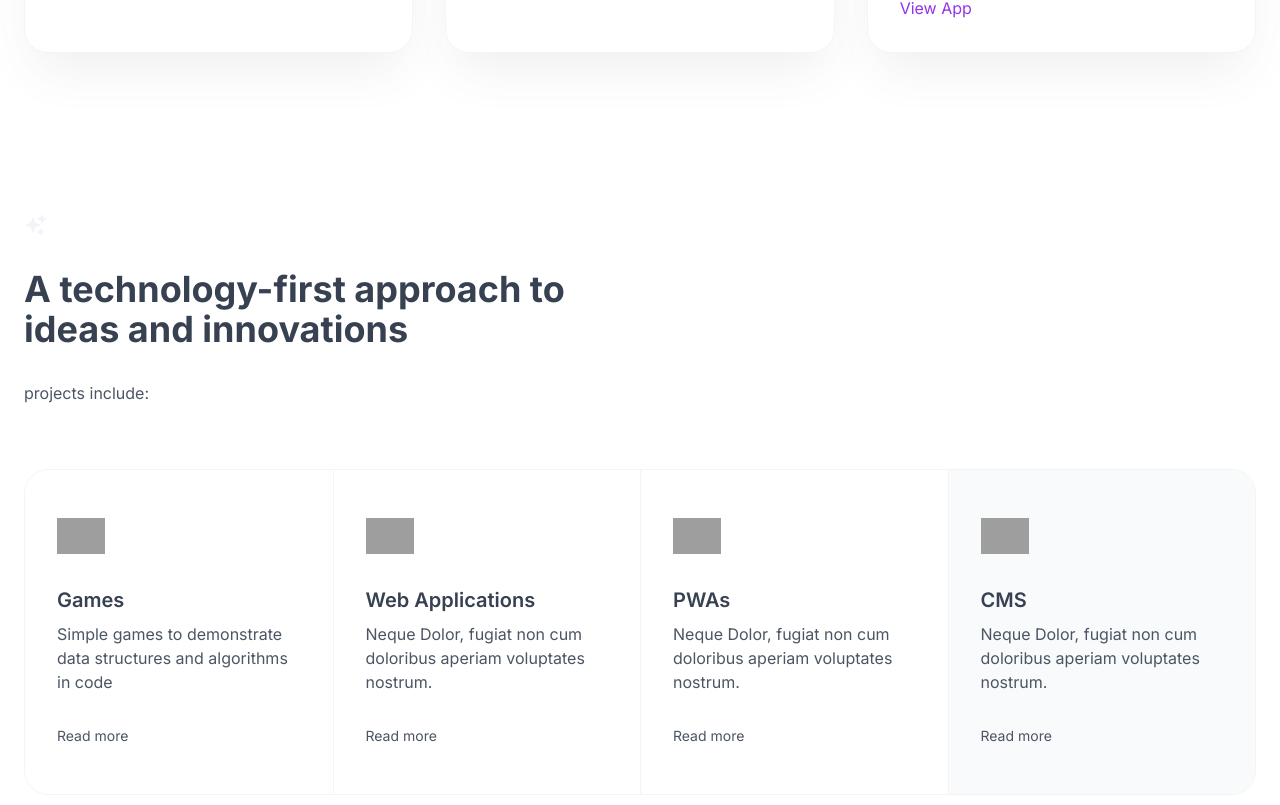
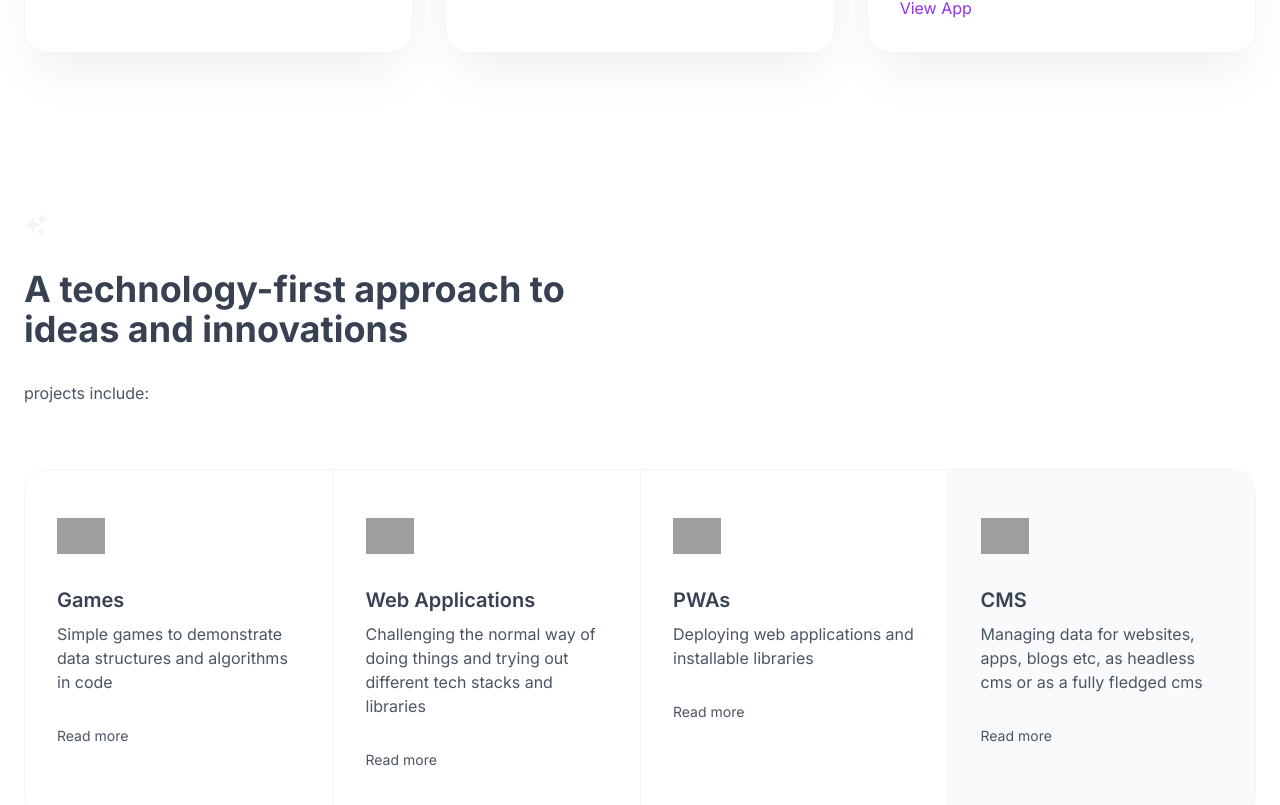
Before and after one commit to felixivance/nextjs-playground, a Next.js app: page / in a window 1280 px wide. Shown: the part 1423-2228 px from the top of the page. Built offline with nearby package versions, Linux system fonts and the light colour scheme; grey boxes are pictures that could not be loaded.

Commit message:
bug fix on deployment

```diff
--- a/app/recipe-app/page.tsx
+++ b/app/recipe-app/page.tsx
@@ -13,7 +13,7 @@ import React, { useState } from "react";
 const RecipePage = () => {
   const [searchTerm, setSearchTerm] = useState("");
 
-  const [recipeList, setRecipeList] = useState<Recipe[]>(recipes);
+  const [recipeList, setRecipeList] = useState<Recipe[]>(RecipesList);
 
   const [newRecipeModal, setNewRecipeModal] = useState(false);
   const [title, setTitle] = useState("");
@@ -24,7 +24,7 @@ const RecipePage = () => {
   const [activeRecipe, setActiveRecipe] = useState<number>(-1);
 
   const search = () => {
-    const filteredRecipes = recipes.filter((recipe: Recipe) =>
+    const filteredRecipes = RecipesList.filter((recipe: Recipe) =>
       [recipe.title, recipe.description, ...recipe.ingredients].some((text) => {
         return text.toLowerCase().includes(searchTerm.toLowerCase());
       })
@@ -32,7 +32,7 @@ const RecipePage = () => {
     setRecipeList(filteredRecipes);
 
     if (searchTerm === "") {
-      setRecipeList(recipes);
+      setRecipeList(RecipesList);
     }
   };
 
@@ -169,7 +169,7 @@ const RecipePage = () => {
 
 export default RecipePage;
 
-export const recipes = [
+export const RecipesList = [
   {
     title: "Spaghetti Bolognese",
     image: "https://source.unsplash.com/800x600/?spaghetti",
--- a/components/main/TechnologiesSection.tsx
+++ b/components/main/TechnologiesSection.tsx
@@ -79,8 +79,8 @@ const TechnologiesSection = () => {
                   Web Applications
                 </h5>
                 <p className="text-gray-600 dark:text-gray-300">
-                  Neque Dolor, fugiat non cum doloribus aperiam voluptates
-                  nostrum.
+                  Challenging the normal way of doing things and trying out
+                  different tech stacks and libraries
                 </p>
               </div>
               <a
@@ -118,8 +118,7 @@ const TechnologiesSection = () => {
                   PWAs
                 </h5>
                 <p className="text-gray-600 dark:text-gray-300">
-                  Neque Dolor, fugiat non cum doloribus aperiam voluptates
-                  nostrum.
+                  Deploying web applications and installable libraries
                 </p>
               </div>
               <a
@@ -157,8 +156,8 @@ const TechnologiesSection = () => {
                   CMS
                 </h5>
                 <p className="text-gray-600 dark:text-gray-300">
-                  Neque Dolor, fugiat non cum doloribus aperiam voluptates
-                  nostrum.
+                  Managing data for websites, apps, blogs etc, as headless cms
+                  or as a fully fledged cms
                 </p>
               </div>
               <a
```
